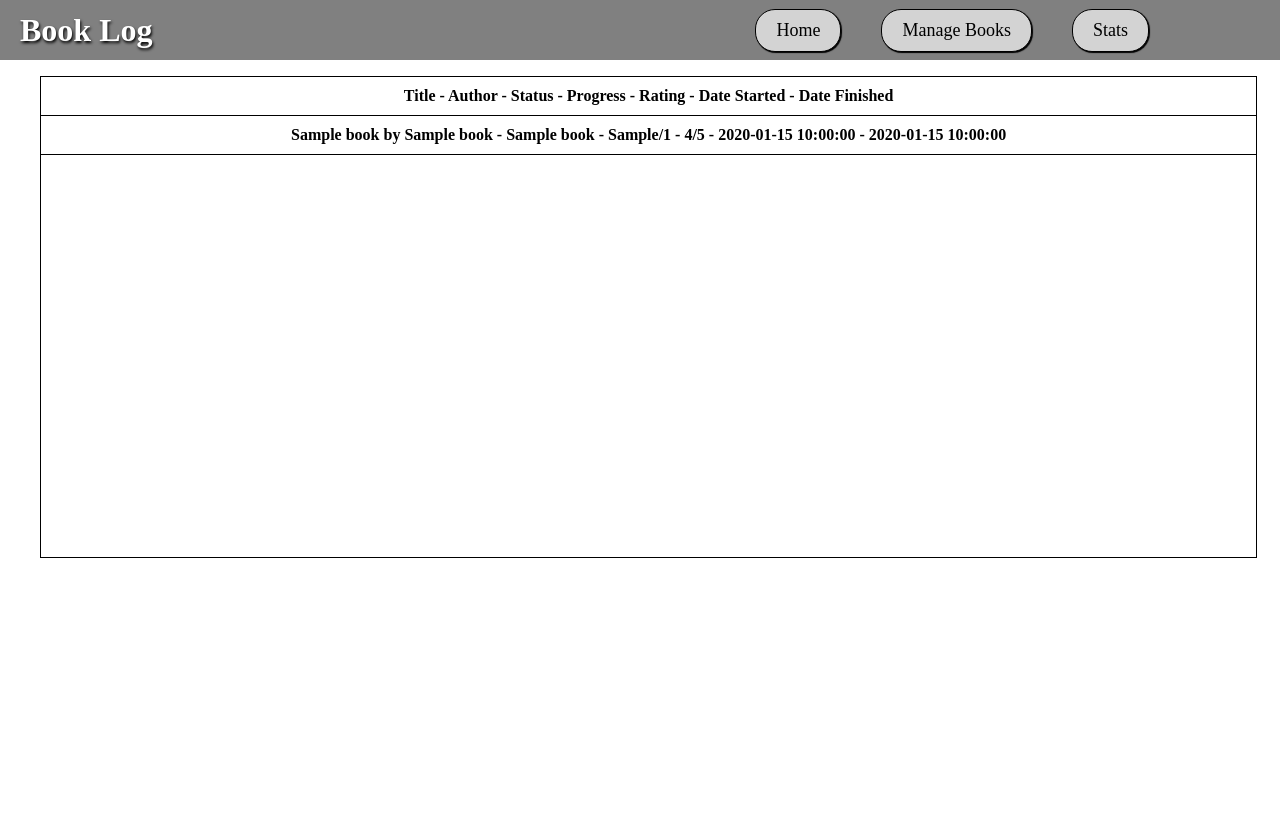
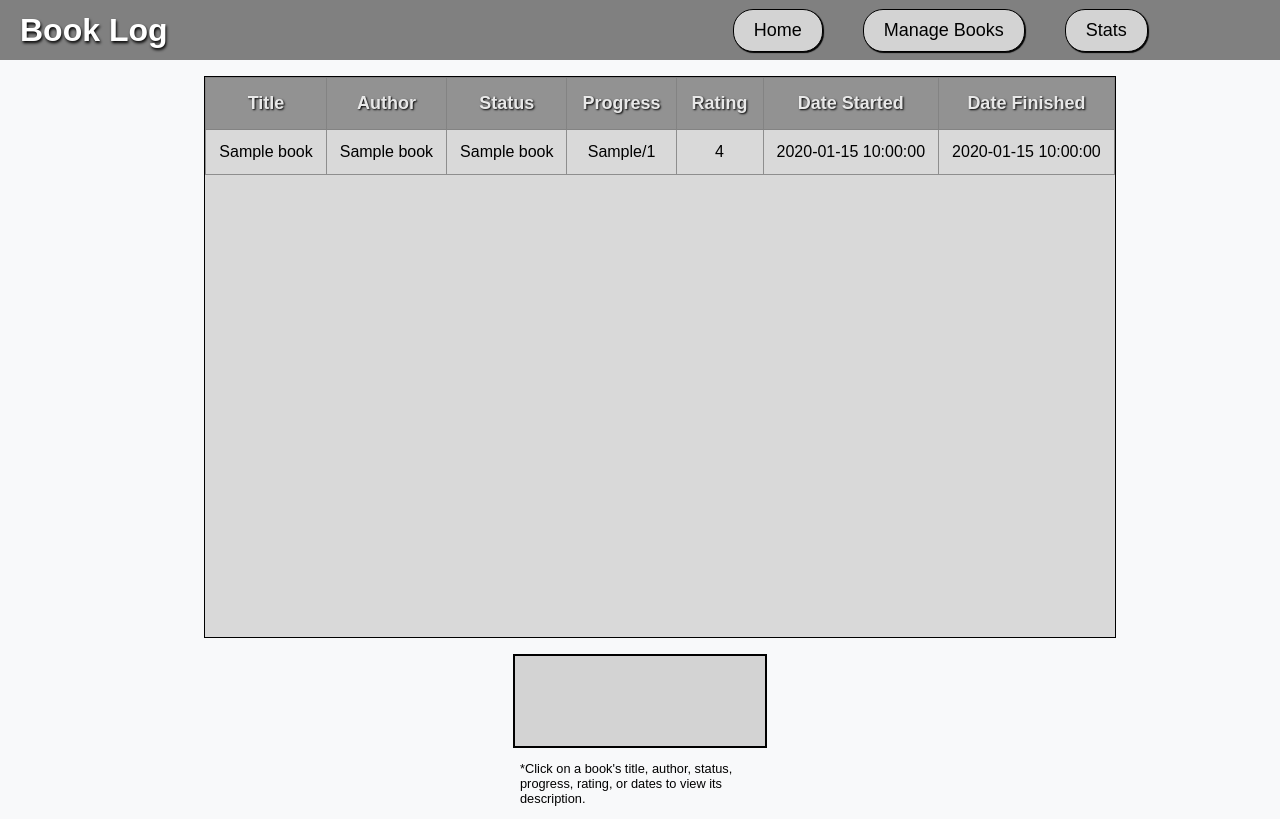
Before and after one commit to KC21025/to-read-list-manager, a Flask app: template templates/index.html in a window 1280 px wide. Before the commit the page ends 558 px from the top, so only its background shows below. Run offline with Flask 3, Linux system fonts and the light colour scheme; the template is opened without the code that fills it: most values are stand-ins (such as "Sample title", 1, 10 or a date in 2020).

Commit message:
I've updated the styling for the index page. Made the scrollable list a table instead of just strings of text, and updated the description box and added a hint on how to get the descriptions.

```diff
--- a/static/script.js
+++ b/static/script.js
@@ -2,7 +2,7 @@ const modal = document.getElementById('bookModal'); // Get modal element
 const button = document.getElementById('openModal'); // Get button element to open modal
 const span = document.getElementsByClassName('close')[0]; // Get span element to close modal
 const bookItems = document.querySelectorAll('li[manage-data-id]'); // Getting all book items with data-id attribute for displaying book details in the manage page
-const bookDescription = document.querySelectorAll('li[home-data-id]') // Getting all book items with data-id attribute for displaying book description in the home page
+const bookDescription = document.querySelectorAll('td[home-data-id]') // Getting all book items with data-id attribute for displaying book description in the home page
 
 if (button) { // Check if button exists
     button.onclick = function() {
@@ -117,7 +117,7 @@ for (let item of bookDescription) {
             .then(response => response.json()) // Convert response to JSON
             .then(data => {
                 const displayDescription = document.getElementById('BookDescriptionDisplay');
-                displayDescription.innerHTML = '<p id = "home_page_book_description"><strong>Description of ' + data.book.Title + ': </strong>'  + (data.book.Book_Description || 'No description available.') + '</p>';
+                displayDescription.innerHTML = '<p id = "home_page_book_description"><strong>Description of ' + data.book.Title + ': </strong>'  + '<br>' + (data.book.Book_Description || 'No description available.') + '</p>';
             })
 }}
 
--- a/static/styles.css
+++ b/static/styles.css
@@ -1,21 +1,27 @@
-/* Styles for the body */
+/* Styles for the body and in general*/
+p, h1, h2, h3, h4, h5, h6, li, ul, a, th, td{
+    font-family: google-sans, sans-serif;
+}
+
 body {
     margin: 0;
     overflow-y: auto;
+    background-color: #f8f9fa;
 }
 
 .inline-p {
     display: inline
 }
 
+
 /* Styles for the navigation bar */
 .web_nav_bar {
-    width: 98%;
+    width: 97.9vw;
     height: 5vh;
     display:flex;
     align-items: center;
     justify-content: space-between;
-    background-color: gray;
+    background-color: rgb(128, 128, 128);
     padding: 10px 20px;
 }
 
@@ -61,19 +67,72 @@ body {
 
 /* Index HTML */
 /* Styles for the index page, including styling for the scrollable list of books */
+.book-list-container {
+    display: flex;
+    justify-content: center;
+}
 
+.header-row {
+    background-color: rgb(152, 152, 152);
+}
 
 .scrollable-list {
+    background-color: rgb(217, 217, 217);
     text-align: center;
-    width: 98%;
-    height: 60vh;
+    height: 70vh;
+    border: 1px solid black;
     overflow-y: auto;
-    border: 1px solid black;
 }
 
-.scrollable-list li { /* For each of the scrollable list */
-    padding: 10px;
-    border-bottom: 1px solid black;
+.book-table {
+    border-collapse: collapse;
+}
+
+.book-table th{
+    font-size: 18px;
+    background-color: rgb(146, 146, 146);
+    color: rgb(232, 232, 232);
+    padding: 15px;
+    border: 1px solid rgb(131, 131, 131);
+    text-shadow: 1px 1px 2px black;
+}
+
+.book-table td{
+    padding: 13px;
+    border: 1px solid rgb(142, 142, 142);
+    transition: color 0.3s ease, text-shadow 0.3s ease;
+}
+
+.book-table td:hover {
+    color: rgb(83, 83, 83);
+    cursor: pointer;
+    text-shadow: 1px 1px 1px black;
+}
+
+#BookDescriptionDisplay {
+    background-color: lightgray;
+    text-align: center;
+    font-size: 18px;
+    padding: 5px;
+    width: 30vh;
+    height: 10vh;
+    overflow-y: auto;
+    margin: auto;
+    border: 2px solid black;
+    transition: color 0.3s ease, box-shadow 0.3s ease;
+}
+
+#BookDescriptionDisplay:hover{
+    cursor: pointer;
+    color: rgb(68, 68, 68);
+    box-shadow: 5px 5px 5px black;
+}
+
+.tiny-p {
+    margin-left: auto;
+    margin-right: auto;
+    width: 30vh;
+    font-size: 80%;
 }
 
 /* Manage HTML */
@@ -98,14 +157,14 @@ body {
 #bookDisplay {
     margin: 20px;
     text-align: center;
-    width:25vh;
+    width:25vw;
     height:25vh;
     border: 2px solid black;
 }
 
 #manageBooksList {
     margin: 20px;
-    width:30%;
+    width:30vw;
     height: 40vh;
     border: 2px solid black;
     margin-bottom: 20px;
@@ -128,7 +187,7 @@ body {
     margin-left: auto;
     margin-right: auto;
     height: 35vh;
-    width: 35vh;
+    width: 35vw;
 }
 
 #statusPieChart {
@@ -136,5 +195,5 @@ body {
     margin-left: auto;
     margin-right: auto;
     height: 35vh;
-    width: 35vh;
+    width: 35vw;
 }
--- a/templates/index.html
+++ b/templates/index.html
@@ -2,21 +2,41 @@
         {% block content %} <!-- Starting content block -->
 
             <ul> <!-- Displays book list -->
-                <div class="scrollable-list">
-                        <li>
-                            <strong>Title - Author - Status - Progress - Rating - Date Started - Date Finished</strong>
-                        </li>
-                    {% for book in books %}
-                        <li home-data-id="{{ book.item_id }}">
-                            <strong>{{ book.title }} by {{ book.author_name}} - {{ book.status_name }} - {{ book.pages_read }}/{{ book.total_pages }} - {{ book.rating }}/{{5}} - {{book.date_started}} - {{book.date_finished}}</strong>
-                        </li>
-                    {% endfor %}
+                <div class = "book-list-container">
+                    <div class="scrollable-list">
+                        <table class= "book-table" >
+                            <tr>
+                                <th>Title</th>
+                                <th>Author</th>
+                                <th>Status</th>
+                                <th>Progress</th>
+                                <th>Rating</th>
+                                <th>Date Started</th>
+                                <th>Date Finished</th>
+                            </tr>
+                            {% for book in books %}
+                                <tr>
+                                    <td home-data-id="{{ book.item_id }}"> {{book.title}} </td>
+                                    <td home-data-id="{{ book.item_id }}"> {{book.author_name}} </td>
+                                    <td home-data-id="{{ book.item_id }}"> {{book.status_name}} </td>
+                                    <td home-data-id="{{ book.item_id }}"> {{book.pages_read}}/{{book.total_pages}} </td>
+                                    <td home-data-id="{{ book.item_id }}"> {{book.rating}} </td>
+                                    <td home-data-id="{{ book.item_id }}"> {{book.date_started}} </td>
+                                   <td home-data-id="{{ book.item_id }}"> {{book.date_finished}} </td>
+                                </tr>
+                            {% endfor %}
+                        </table>
+                    </div>
                 </div>
             </ul>
-            <div id="BookDescriptionDisplay"> <!-- This div is where the book description will be displayed -->
+            <div class = "book-description-container">
+                <div id="BookDescriptionDisplay"> <!-- This div is where the book description will be displayed -->
 
+                </div>
+                <p class = "tiny-p">
+                    *Click on a book's title, author, status, progress, rating, or dates to view its description.
+                </p>
             </div>
-
         {% endblock %} <!-- Ending content block -->
    </body>
 </html>
```
Also changed, not shown: database.db.
